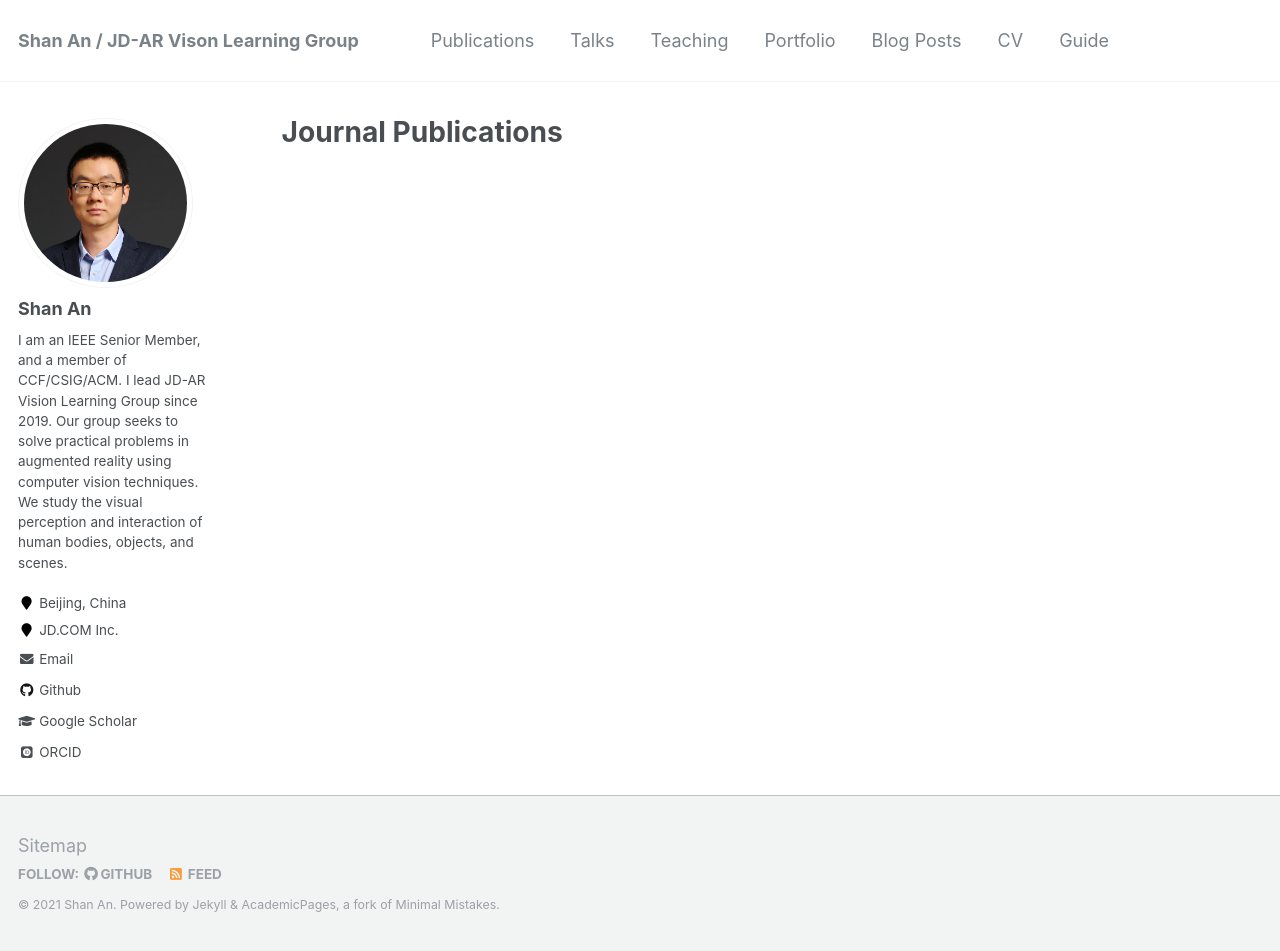
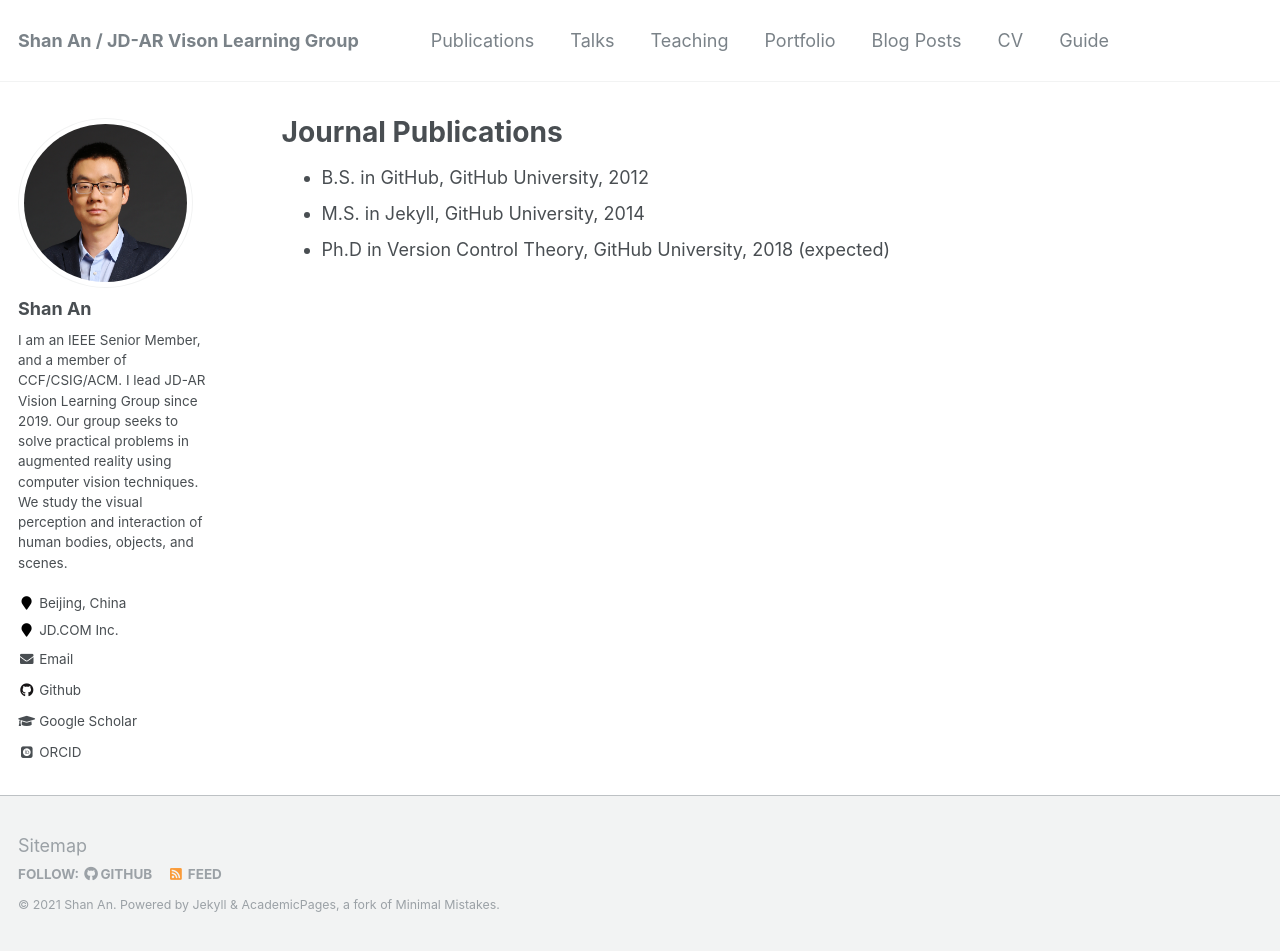
Before and after one commit to anshan-XR-ROB/anshan-XR-ROB.github.io, a Jekyll site: the page built from _publications/1.md, in a window 1280 px wide and 951 px high. Built offline with Jekyll 4.4.1, drawn with Linux system fonts in a browser that asks for light colours; some web fonts are replaced.

Commit message:
Update 1.md

```diff
--- a/_publications/1.md
+++ b/_publications/1.md
@@ -6,3 +6,6 @@
 redirect_from:
   - /resume
 ---
+* B.S. in GitHub, GitHub University, 2012
+* M.S. in Jekyll, GitHub University, 2014
+* Ph.D in Version Control Theory, GitHub University, 2018 (expected)
```
